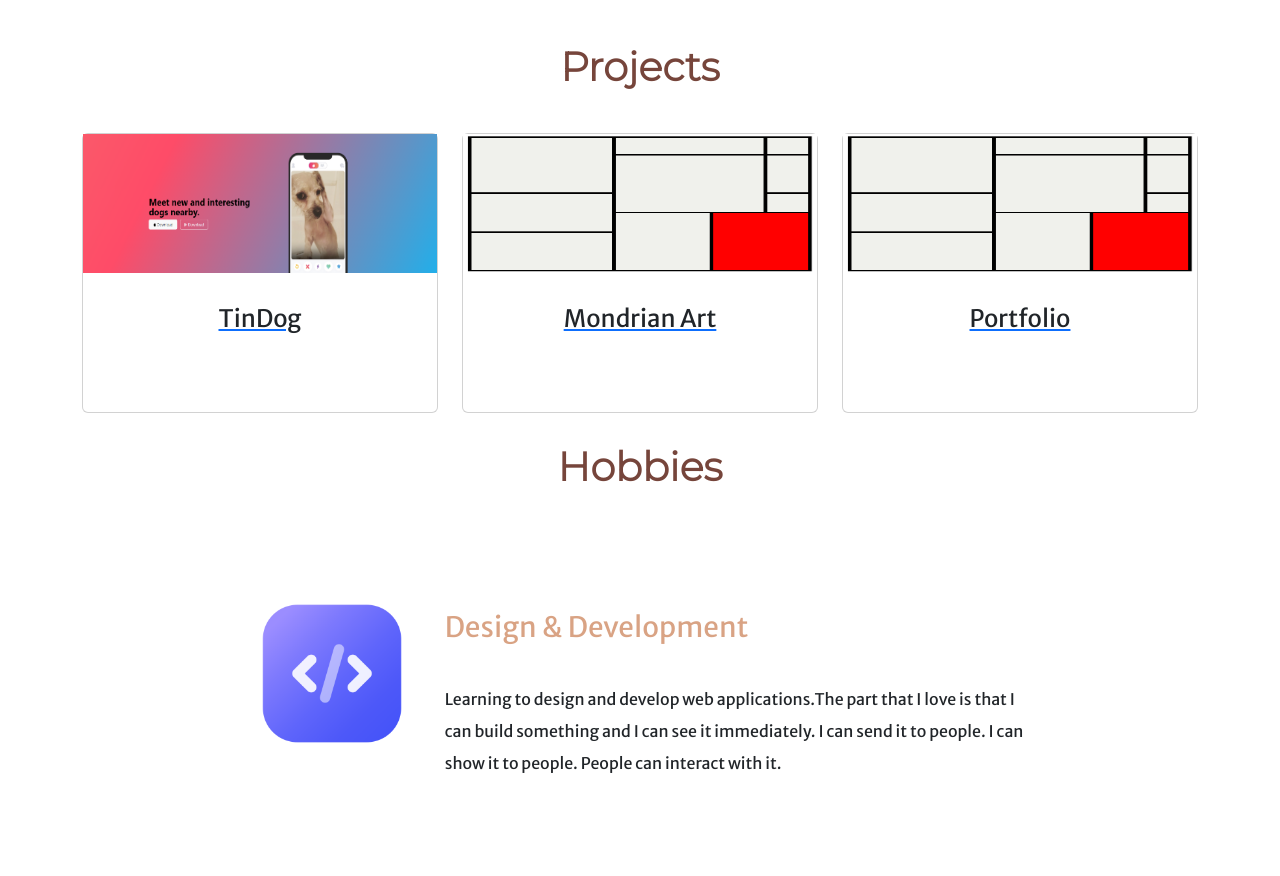
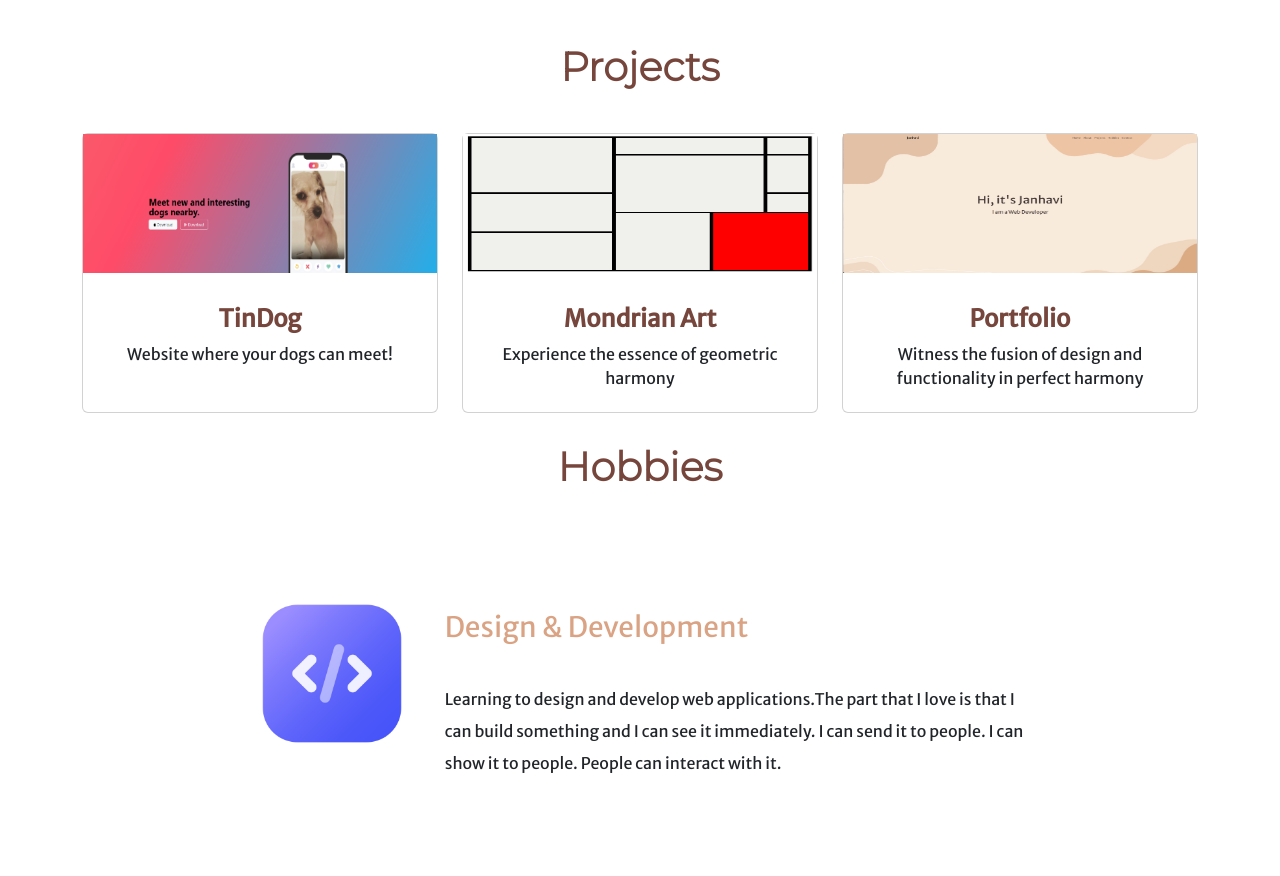
Before and after one commit to janhavi04/myPortfolio, a plain HTML site: page index.html in a window 1280 px wide. Shown: the part 1365-2241 px from the top of the page. Drawn offline with nearby package versions, Linux system fonts and the light colour scheme.

Commit message:
Changes done to the files

```diff
--- a/index.html
+++ b/index.html
@@ -94,45 +94,43 @@
                 <h1 class="text-center heading">Projects</h1>
                 <div class="row">
                     <div class="col-lg-4 mt-4">
-                        <a href="tindog/index.html">
+                        <a style="text-decoration: none;" href="tindog/index.html">
                         <div class="card servicesText">
                             <img src="images/tindog.png" alt="project-1" class="pro-img">
                             <div class="card-body">
                                 <i class="fas servicesIcon fa-clock"></i>
                                 <h4 class="card-title mt-3">TinDog</h4>
-                                <p class="card-text mt-3"> </p>
+                                <p class="card-text mt-2"> Website where your dogs can meet!</p>
                             </div>
                         </div>
                     </a>
                     </div>
                     <div class="col-lg-4 mt-4">
-                        <a href="Mondrian/index.html">
+                        <a style="text-decoration: none;" href="Mondrian/index.html">
                         <div class="card servicesText">
                             <img src="images/Mondrian.png" alt="project-2" class="pro-img">
                             <div class="card-body">
                                 <i class='fas servicesIcon fa-layer-group'></i>
                                 <h4 class="card-title mt-3">Mondrian Art</h4>
-                                <p class="card-text mt-3"> </p>
+                                <p class="card-text mt-2">Experience the essence of geometric harmony</p>
                             </div>
                         </div>
                         </a>
                     </div>
 
                     <div class="col-lg-4 mt-4">
-                        <a href="index.html">
+                        <a style="text-decoration: none;" href="index.html">
                         <div class="card servicesText">
-                            <img src="images/Mondrian.png" alt="project-2" class="pro-img">
+                            <img src="images/portfolio.png" alt="portfolio" class="pro-img">
                             <div class="card-body">
                                 <i class='far servicesIcon fa-check-circle'></i>
                                 <h4 class="card-title mt-3">Portfolio</h4>
-                                <p class="card-text mt-3"></p>
+                                <p class="card-text mt-2">Witness the fusion of design and functionality in perfect harmony</p>
                             </div>
                         </div>
                         </a>
                     </div>
                 </div>
-
-
                 </div>
             </div>
         </section>
--- a/styles.css
+++ b/styles.css
@@ -39,7 +39,7 @@
   height: 80%;
 }
 
-/* services section css */
+/* project section css */
 .servicesText.card {
   height: 280px;
   cursor: pointer;
@@ -51,6 +51,8 @@
 }
 .card-title {
   text-align: center;
+  color: #76453B;
+  font-weight: bolder;
 }
 .card:hover .servicesIcon {
   color: #008000;
@@ -71,7 +73,10 @@
 .row {
   padding-top: 10px;
 }
-/* footer styling */
+.card-text{
+    text-align: center;
+    font-family: "Merriweather Sans", sans-serif;
+}
 
 /* Hobbies */
 .skill-row {
```
